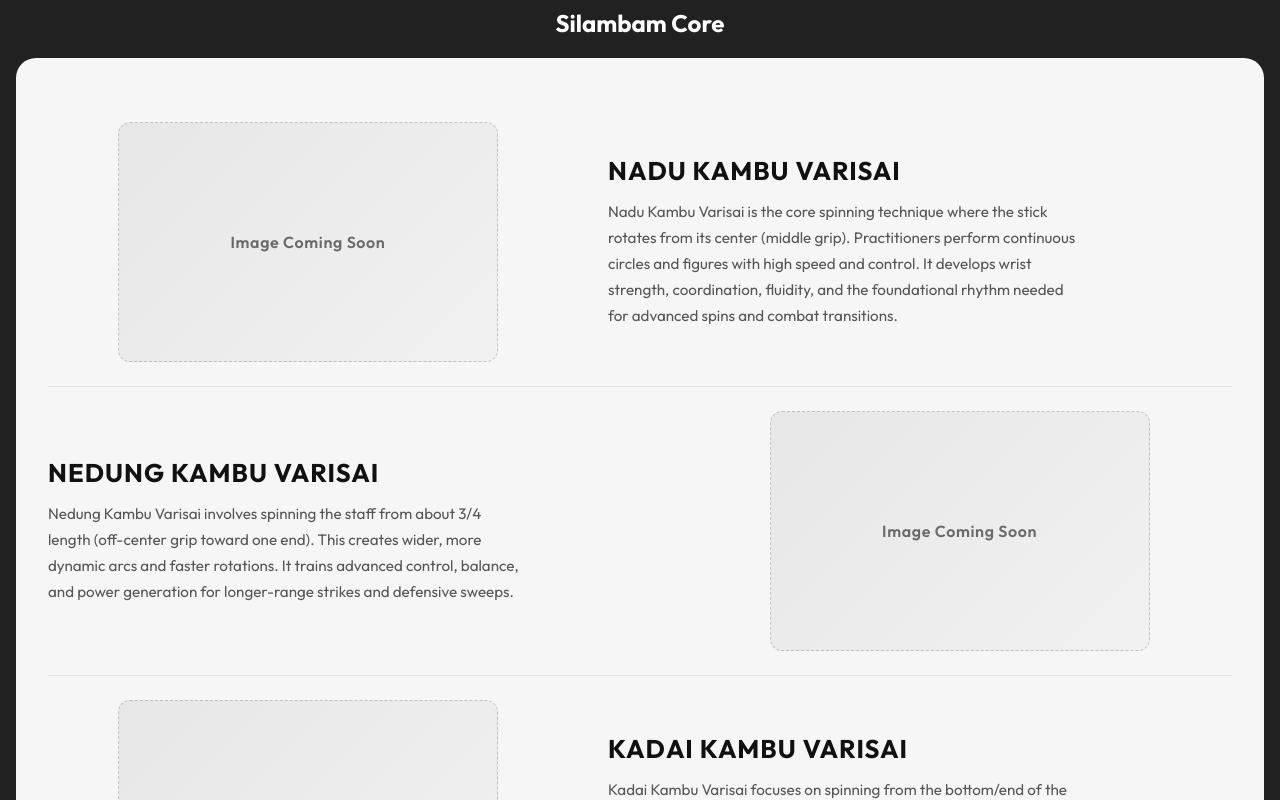
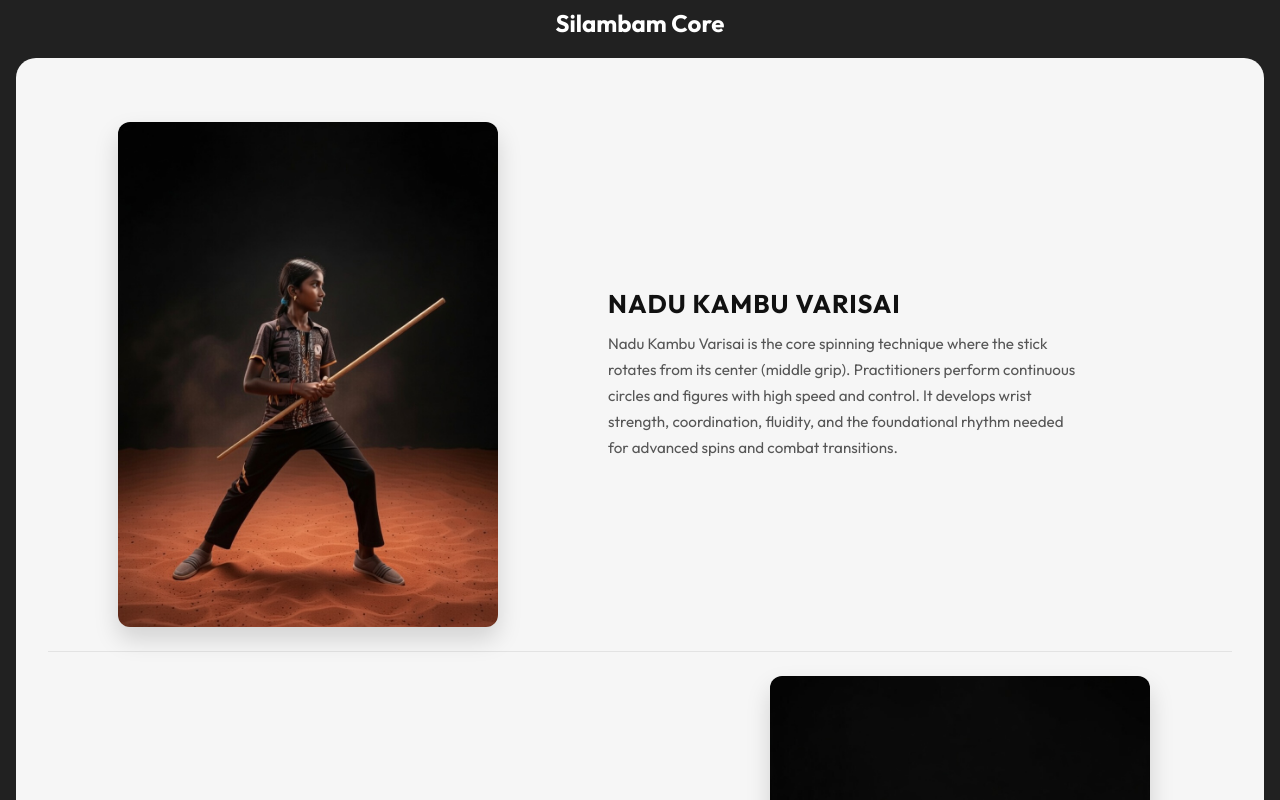
Before and after one commit to Kabileshanand/yazh-silambam-frontend, a React (Vite) app: page /stick-fencing in a window 1280 px wide. Shown: the part 360-1160 px from the top of the page. Built offline with nearby package versions, Linux system fonts and the light colour scheme.

Commit message:
Wire up real images in all three technique pages

```diff
--- a/src/pages/BareHandTechniques.jsx
+++ b/src/pages/BareHandTechniques.jsx
@@ -5,27 +5,27 @@ const techniques = [
   {
     title: 'Suvadu Murai',
     desc: 'Suvadu Murai refers to the fundamental footwork patterns (steps and stances) in Silambam and Adi Murai. It teaches precise, agile movements like forward/backward shifts, circular pivots, and low stances to maintain balance, evade attacks, control distance, and generate power from the ground. Mastering Suvadu builds speed, stability, and tactical positioning essential for all combat.',
-    image: '/images/bare-hand/suvadu-murai.jpg',
+    image: '/images/bare-hand/Suvadu Murai.jpg',
   },
   {
     title: 'Kutthu Varisai',
     desc: 'Kutthu Varisai (punch sequences) is the striking series of unarmed Silambam, focusing on rapid punches, elbows, palms, and finger strikes. "Kutthu" means punch/hit, and "Varisai" means sequence. It develops explosive power, timing, blocking, and combinations to overwhelm opponents, often practiced in flowing forms to enhance reflexes and endurance.',
-    image: '/images/bare-hand/kutthu-varisai.jpg',
+    image: '/images/bare-hand/Kutthu Varisai.jpg',
   },
   {
     title: 'Thattu Varisai',
     desc: 'Thattu Varisai involves blocking and parrying sequences using hands, forearms, and body positioning. It trains defensive reflexes against strikes, teaching how to redirect force, create openings, and counter immediately. This method strengthens coordination, timing, and the ability to defend while setting up attacks.',
-    image: '/images/bare-hand/thattu-varisai.jpg',
+    image: '/images/bare-hand/Thattu Varisai.jpg',
   },
   {
     title: 'Guru Vanakkam',
     desc: 'Guru Vanakkam (or Sabai Vanakkam) is the traditional salutation and respect. Practitioners bow, touch the ground or staff, and pay homage to the guru, ancestors, and the art. It instills discipline, humility, gratitude, and mental focus, connecting students to Silambam\'s ancient Tamil heritage.',
-    image: '/images/bare-hand/guru-vanakkam.jpg',
+    image: '/images/bare-hand/Guruvanakkam.jpg',
   },
   {
     title: 'Adi Murai & Pidi Murai',
     desc: 'Adi Murai ("hitting way") covers lethal striking techniques targeting vital points, while Pidi Murai ("grabbing way") focuses on locks, holds, throws, and grapples. Together, they form practical self-defense against grabs, chokes, or multiple attackers, emphasizing pressure points, joint manipulation, and quick neutralization for real-world protection.',
-    image: '/images/bare-hand/adi-pidi-murai.jpg',
+    image: '/images/bare-hand/Adi Murai.jpg',
   },
 ];
 
@@ -57,9 +57,11 @@ const BareHandTechniques = () => {
             className={`stick-showcase ${index % 2 !== 0 ? 'stick-showcase--reverse' : ''}`}
           >
             <div className="stick-showcase-media">
-              <div className="stick-showcase-placeholder">
-                Image Coming Soon
-              </div>
+              <img
+                src={technique.image}
+                alt={technique.title}
+                className="stick-showcase-image"
+              />
             </div>
             <div className="stick-showcase-content">
               <h2 className="stick-showcase-title">{technique.title}</h2>
--- a/src/pages/StickFencing.jsx
+++ b/src/pages/StickFencing.jsx
@@ -5,26 +5,32 @@ const coreTechniques = [
   {
     title: 'Nadu Kambu Varisai',
     desc: 'Nadu Kambu Varisai is the core spinning technique where the stick rotates from its center (middle grip). Practitioners perform continuous circles and figures with high speed and control. It develops wrist strength, coordination, fluidity, and the foundational rhythm needed for advanced spins and combat transitions.',
+    image: '/images/stick-fencing/Nadu Kambu.jpg',
   },
   {
     title: 'Nedung Kambu Varisai',
     desc: 'Nedung Kambu Varisai involves spinning the staff from about 3/4 length (off-center grip toward one end). This creates wider, more dynamic arcs and faster rotations. It trains advanced control, balance, and power generation for longer-range strikes and defensive sweeps.',
+    image: '/images/stick-fencing/Nedung Kambu.jpg',
   },
   {
     title: 'Kadai Kambu Varisai',
     desc: 'Kadai Kambu Varisai focuses on spinning from the bottom/end of the stick (grip near one tip). It produces tight, rapid spins ideal for close-quarters defense and quick counters. This method enhances grip strength, precision, and the ability to transition seamlessly between spins and thrusts.',
+    image: '/images/stick-fencing/Kadai Kambu.jpg',
   },
   {
     title: 'Rettai Kambu Varisai',
     desc: 'Rettai Kambu Varisai teaches dual-stick handling and spinning (two short or medium staffs). It doubles offensive and defensive options, allowing simultaneous blocks and attacks. Practitioners learn coordination between both hands, creating complex patterns for superior combat versatility.',
+    image: '/images/stick-fencing/Rettai Kambu.jpg',
   },
   {
     title: 'Thee Silambam',
     desc: 'Thee Silambam (Fire Silambam) is an advanced, spectacular demonstration form using staffs with fire tips or flaming ends. It combines spinning, strikes, and flows with fire for visual impact and cultural performances. It demands exceptional skill, focus, timing, and safety awareness.',
+    image: '/images/stick-fencing/Thee Silambam.jpg',
   },
   {
     title: 'Sparring',
     desc: 'Sparring (or free combat practice) applies all stick techniques in controlled fighting. Students engage in realistic exchanges with protective gear, focusing on timing, distance, strategy, and respect. It bridges forms to real application, building confidence, adaptability, and sportsmanship.',
+    image: '/images/stick-fencing/Sparing.jpg',
   },
 ];
 
@@ -32,18 +38,22 @@ const alangara = [
   {
     title: 'Ribbon Stick',
     desc: 'Ribbon Stick involves tying colorful ribbons to the top and bottom of the staff, then spinning it in intricate patterns. The ribbons create beautiful visual trails, enhancing spectacle during performances. It highlights grace, rhythm, and precision while showcasing Tamil artistic tradition.',
+    image: '/images/stick-fencing/Ribbon Stick.jpg',
   },
   {
     title: 'Padal',
     desc: 'Padal, or Star Silambam, is a high-skill freestyle technique with rapid, continuous rotations forming star-like patterns. The staff moves in multi-directional orbits at high speed, requiring exceptional wrist dexterity, timing, and body control for mesmerizing displays.',
+    image: '/images/stick-fencing/Padal.jpg',
   },
   {
     title: 'Poo Pandhu',
     desc: 'Poo Pandhu is a specialized advanced form similar to Padal, using a ball (or weighted object) tied by rope to the staff end. Spinning creates flower-like or orbiting motions with added momentum. It trains balance, centrifugal force control, and artistic flair for performances.',
+    image: '/images/stick-fencing/Poo Pandhu.jpg',
   },
   {
     title: 'Tharasu',
     desc: 'Tharasu is an advanced balance-focused technique emphasizing equilibrium during complex spins and poses. Practitioners hold extended positions or perform one-legged spins while maintaining perfect control. It builds core strength, concentration, and mastery over body dynamics.',
+    image: '/images/stick-fencing/Tharasu.jpg',
   },
 ];
 
@@ -59,7 +69,11 @@ const TechniqueList = ({ techniques, startIndex = 0 }) => (
         className={`stick-showcase ${(startIndex + index) % 2 !== 0 ? 'stick-showcase--reverse' : ''}`}
       >
         <div className="stick-showcase-media">
-          <div className="stick-showcase-placeholder">Image Coming Soon</div>
+          <img
+            src={technique.image}
+            alt={technique.title}
+            className="stick-showcase-image"
+          />
         </div>
         <div className="stick-showcase-content">
           <h2 className="stick-showcase-title">{technique.title}</h2>
--- a/src/pages/WeaponryTraining.jsx
+++ b/src/pages/WeaponryTraining.jsx
@@ -5,30 +5,37 @@ const weapons = [
   {
     title: 'Aayutha Kambu',
     desc: 'Aayutha Kambu refers to specialized weapon staffs with unique designs and attachments. Varieties include: Vel Kambu (spear-tipped staff for thrusting), Laddu Kambu (weighted ball ends for impact), Chandhiran Suriyan (moon-sun symbolic blades), and Arai Kambu (half-staff hybrids). Each trains specific strikes, spins, and handling for versatile combat.',
+    image: '/images/weaponry/Vel Kambu.jpg',
   },
   {
     title: 'Surul',
     desc: 'Surul (Surul Vaal) is a flexible, whip-like sword (coiled blade) used in advanced Silambam. It lashes out with unpredictable, snake-like strikes over distance. Dangerous and precise, it requires expert control to avoid self-injury while delivering fast, whipping attacks and entanglements.',
+    image: '/images/weaponry/Surul.jpg',
   },
   {
     title: 'Vaal Veechu',
     desc: 'Vaal Veechu is the art of sword wielding and cutting techniques. It covers single or double sword flows, slashes, parries, and thrusts. Emphasizing fluid motion and precision, it develops lethal edge control, timing, and integration with footwork for battlefield effectiveness.',
+    image: '/images/weaponry/Vaal.jpg',
   },
   {
     title: 'Patta Katthi',
     desc: 'Patta Katthi involves broad-bladed sword fighting, focusing on powerful sweeping cuts and heavy strikes. The wide blade allows for strong blocks and devastating chops. It trains raw power, endurance, and tactical use in close-to-medium range combat.',
+    image: '/images/weaponry/Patta Katthi.jpg',
   },
   {
     title: 'Sanna Katthi',
     desc: 'Sanna Katthi refers to slim dagger or small knife techniques in Silambam. It specializes in quick, precise stabs, slashes, and close-quarters defense. Ideal for concealed carry and rapid responses, it enhances agility and targeting vital areas.',
+    image: '/images/weaponry/Sanna Katthi.jpg',
   },
   {
     title: 'Maan Kombu',
     desc: 'Maan Kombu (deer horns) is a traditional dual-weapon resembling blackbuck antlers. Worn on hands or held, it enables hooking, trapping, and piercing attacks. It combines grappling with sharp strikes, drawing from animal-inspired Tamil combat for unique defense.',
+    image: '/images/weaponry/Maan Kombu.jpg',
   },
   {
     title: 'Kendai - Kodari',
     desc: 'Kendai and Kodari are hooked or curved weapons (often sickle-like or axe-headed) for pulling, slashing, and close attacks. They emphasize complex body mechanics, leverage, and weapon trapping to disarm or control opponents in dynamic combat scenarios.',
+    image: '/images/weaponry/Kendai Kodari.jpg',
   },
 ];
 
@@ -59,7 +66,11 @@ const WeaponryTraining = () => {
             className={`stick-showcase ${index % 2 !== 0 ? 'stick-showcase--reverse' : ''}`}
           >
             <div className="stick-showcase-media">
-              <div className="stick-showcase-placeholder">Image Coming Soon</div>
+              <img
+                src={weapon.image}
+                alt={weapon.title}
+                className="stick-showcase-image"
+              />
             </div>
             <div className="stick-showcase-content">
               <h2 className="stick-showcase-title">{weapon.title}</h2>
```
